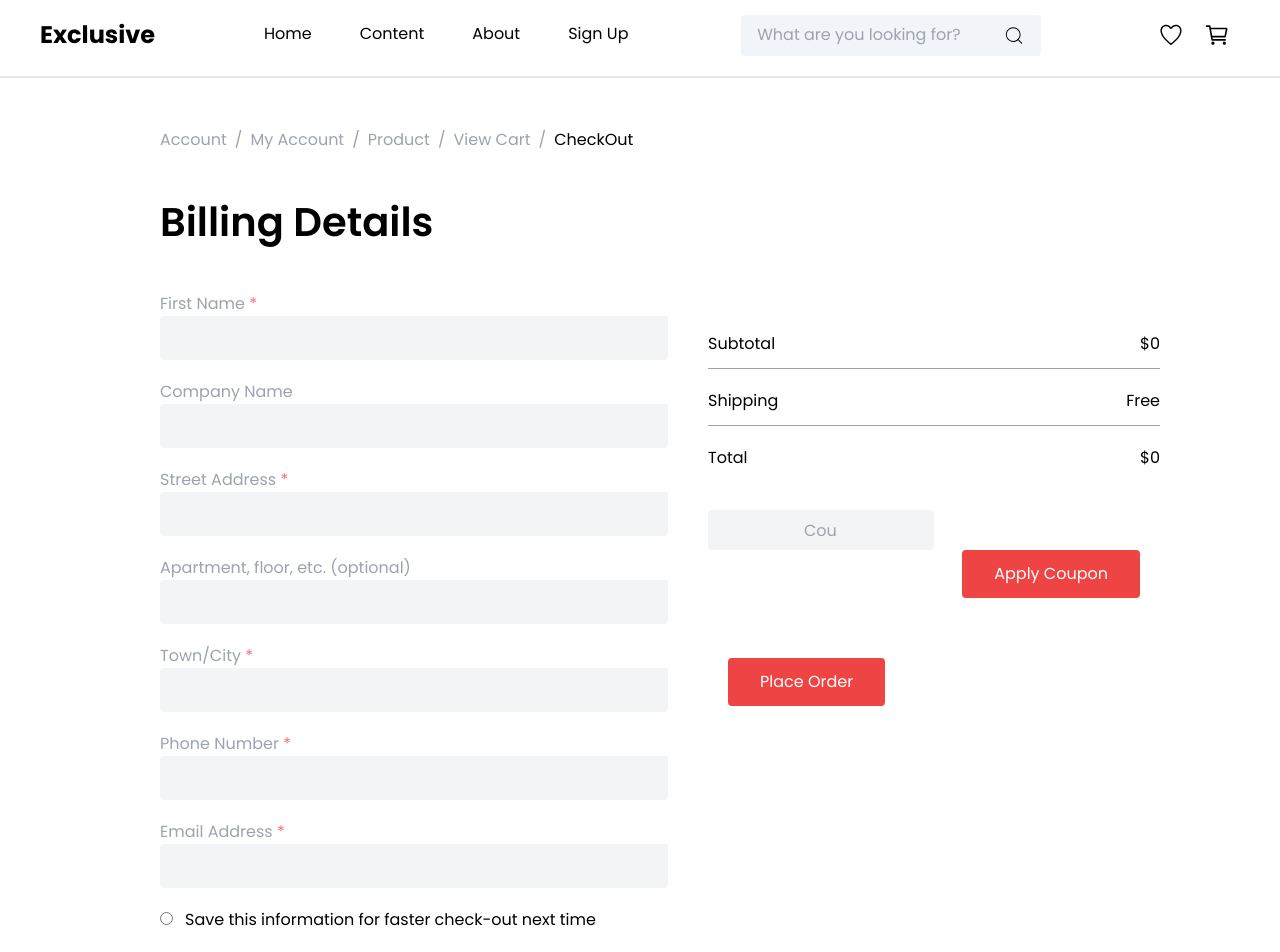
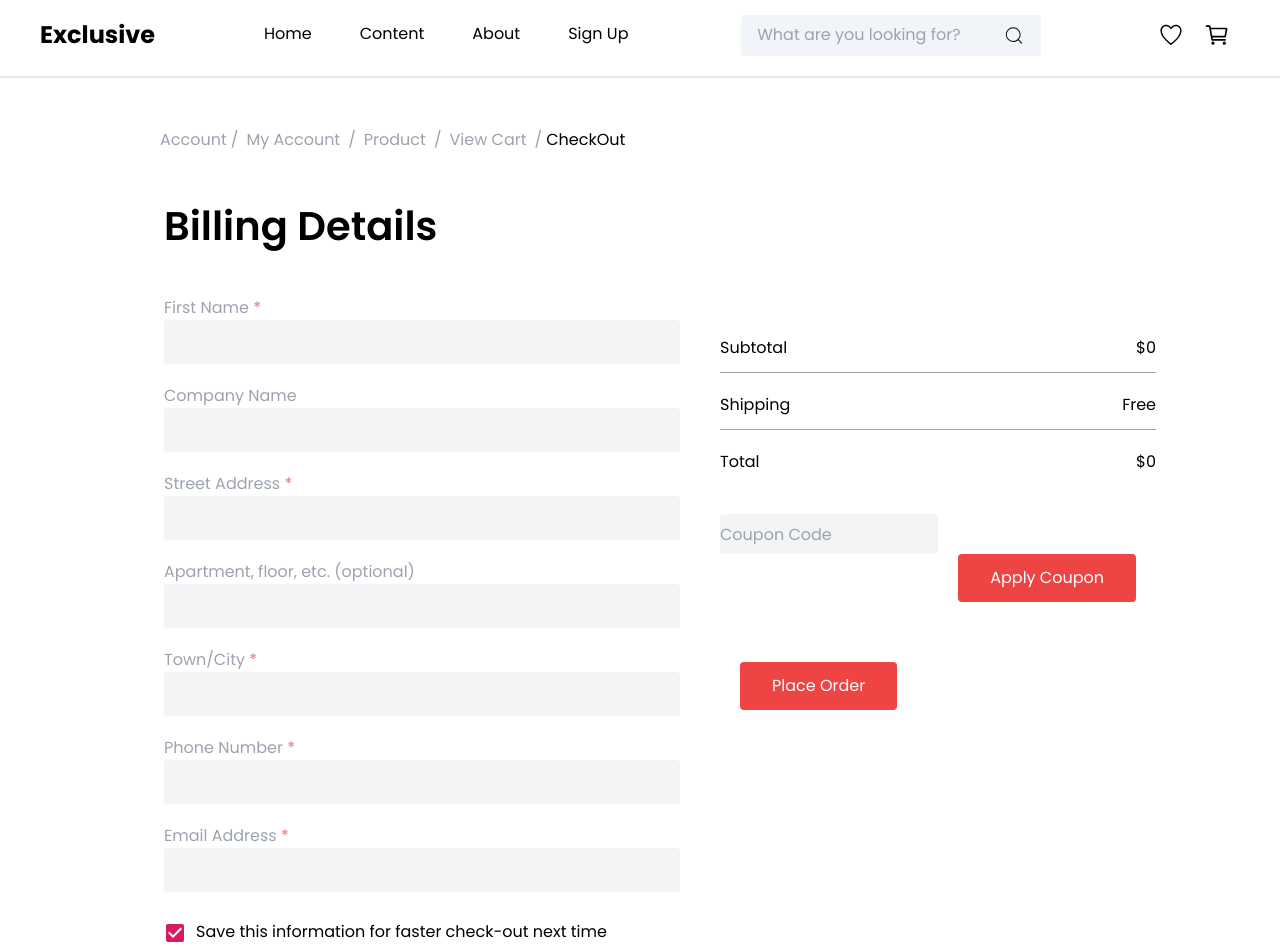
Before and after one commit to ayaosamaramadan/MERN-Ecommerce, a React (Vite) app in the folder client/: page /checkout in a window 1280 px wide. Shown: the part 80-1032 px from the top of the page. Built offline with nearby package versions, Linux system fonts and the light colour scheme; a web font is replaced by a local one.

Commit message:
add Material-UI comp

```diff
--- a/client/package.json
+++ b/client/package.json
@@ -10,12 +10,16 @@
     "preview": "vite preview"
   },
   "dependencies": {
+    "@emotion/react": "^11.14.0",
+    "@emotion/styled": "^11.14.0",
     "@fortawesome/fontawesome-free": "^6.7.2",
     "@fortawesome/fontawesome-svg-core": "^6.7.2",
     "@fortawesome/free-brands-svg-icons": "^6.7.2",
     "@fortawesome/free-regular-svg-icons": "^6.7.2",
     "@fortawesome/free-solid-svg-icons": "^6.7.2",
     "@fortawesome/react-fontawesome": "^0.2.2",
+    "@mui/icons-material": "^6.4.7",
+    "@mui/material": "^6.4.7",
     "@reduxjs/toolkit": "^2.6.0",
     "axios": "^1.8.3",
     "ecomm": "file:",
--- a/client/src/components/About.tsx
+++ b/client/src/components/About.tsx
@@ -9,7 +9,7 @@ const About = () => {
     <>
      <div className="2xl:mt-52 xl:mt-52 lg:mt-52 md:mt-64 2sm:mt-64 sm:mt-64 2xl:ml-40 xl:ml-40 lg:ml-20 md:ml-20 2sm:ml-10 sm:ml-20">
 
-        <span className="text-gray-400">Home / </span>
+       <span className="text-gray-400">Home / </span>
         <span>About</span>
       </div>
 
--- a/client/src/components/Checkout.tsx
+++ b/client/src/components/Checkout.tsx
@@ -1,34 +1,39 @@
 import { useSelector } from "react-redux";
 import { RootState } from "../main";
+import Checkbox from '@mui/material/Checkbox';
+import { pink } from '@mui/material/colors';
 
 const Checkout = () => {
   const checkeditem = useSelector((state: RootState) => state.cartt.items);
+  const label = { inputProps: { 'aria-label': 'Checkbox demo' } };
+
   return (
     <>
-      <div className="mt-52 ml-40 space-x-2 flex">
-        <span className="text-gray-400">Account</span>
-        <span className="text-gray-400">/</span>
-        <span className="text-gray-400">My Account</span>
-        <span className="text-gray-400">/</span>
-        <span className="text-gray-400">Product</span>
-        <span className="text-gray-400">/</span>
-        <span className="text-gray-400">View Cart</span>
-        <span className="text-gray-400">/</span>
+      <div className="2xl:mt-52 xl:mt-52 lg:mt-52 md:mt-64 2sm:mt-64 sm:mt-64 2xl:ml-40 xl:ml-40 lg:ml-20 md:ml-20 2sm:ml-10 sm:ml-20">
+
+       <span className="text-gray-400">Account</span>
+        <span className="p-1 text-gray-400">/</span>
+        <span className="p-1 text-gray-400">My Account</span>
+        <span className="p-1 text-gray-400">/</span>
+        <span className="p-1 text-gray-400">Product</span>
+        <span className="p-1 text-gray-400">/</span>
+        <span className="p-1 text-gray-400">View Cart</span>
+        <span className="p-1 text-gray-400">/</span>
         <span>CheckOut</span>
       </div>
 
-      <div className="block ml-40 mr-20 mt-10 ">
+      <div className="p-1 block ml-4 md:ml-40 mr-4 md:mr-20 mt-10">
         <h1 className="text-[2.5rem] font-semibold pb-10">Billing Details</h1>
 
-        <div className="flex justify-between">
-          <div className="w-[50%]">
+        <div className="flex flex-col md:flex-row justify-between">
+          <div className="w-full md:w-[50%]">
             <div>
               <label className="text-gray-400" htmlFor="fname">
                 First Name <span className="text-red-400"> *</span>
               </label>
             </div>
             <input
-              className="mb-5 bg-gray-100 px-24 rounded py-3 text-gray-700 leading-tight focus:outline-none focus:bg-white focus:border-gray-500"
+              className="mb-5 bg-gray-100 w-full rounded py-3 text-gray-700 leading-tight focus:outline-none focus:bg-white focus:border-gray-500"
               type="text"
               id="fname"
               name="firstname"
@@ -39,7 +44,7 @@ const Checkout = () => {
               </label>
             </div>
             <input
-              className="mb-5 bg-gray-100 px-24 rounded py-3 text-gray-700 leading-tight focus:outline-none focus:bg-white focus:border-gray-500"
+              className="mb-5 bg-gray-100 w-full rounded py-3 text-gray-700 leading-tight focus:outline-none focus:bg-white focus:border-gray-500"
               type="text"
               id="companyName"
               name="companyName"
@@ -50,7 +55,7 @@ const Checkout = () => {
               </label>
             </div>
             <input
-              className="mb-5 bg-gray-100 px-24 rounded py-3 text-gray-700 leading-tight focus:outline-none focus:bg-white focus:border-gray-500"
+              className="mb-5 bg-gray-100 w-full rounded py-3 text-gray-700 leading-tight focus:outline-none focus:bg-white focus:border-gray-500"
               type="text"
               id="street"
               name="street"
@@ -61,7 +66,7 @@ const Checkout = () => {
               </label>
             </div>
             <input
-              className="mb-5 bg-gray-100 px-24 rounded py-3 text-gray-700 leading-tight focus:outline-none focus:bg-white focus:border-gray-500"
+              className="mb-5 bg-gray-100 w-full rounded py-3 text-gray-700 leading-tight focus:outline-none focus:bg-white focus:border-gray-500"
               type="text"
               id="apartment"
               name="apartment"
@@ -72,7 +77,7 @@ const Checkout = () => {
               </label>
             </div>
             <input
-              className="mb-5 bg-gray-100 px-24 rounded py-3 text-gray-700 leading-tight focus:outline-none focus:bg-white focus:border-gray-500"
+              className="mb-5 bg-gray-100 w-full rounded py-3 text-gray-700 leading-tight focus:outline-none focus:bg-white focus:border-gray-500"
               type="text"
               id="town"
               name="town"
@@ -83,7 +88,7 @@ const Checkout = () => {
               </label>
             </div>
             <input
-              className="mb-5 bg-gray-100 px-24 rounded py-3 text-gray-700 leading-tight focus:outline-none focus:bg-white focus:border-gray-500"
+              className="mb-5 bg-gray-100 w-full rounded py-3 text-gray-700 leading-tight focus:outline-none focus:bg-white focus:border-gray-500"
               type="text"
               id="phone"
               name="phone"
@@ -94,28 +99,28 @@ const Checkout = () => {
               </label>
             </div>
             <input
-              className="mb-5 bg-gray-100 px-24 rounded py-3 text-gray-700 leading-tight focus:outline-none focus:bg-white focus:border-gray-500"
+              className="mb-5 bg-gray-100 w-full rounded py-3 text-gray-700 leading-tight focus:outline-none focus:bg-white focus:border-gray-500"
               type="text"
               id="email"
               name="email"
             />
 
-            <div>
-              <input
-                className="rounded-full mr-3"
-                title="radio"
-                type="radio"
-                name="paymentMethod"
-              />
+            <div className="ml-[-10px]">
+              <Checkbox {...label} defaultChecked sx={{
+                color: pink[800],
+                '&.Mui-checked': {
+                  color: pink[600],
+                },
+              }} />
               <label htmlFor="paymentMethod">
                 Save this information for faster check-out next time
               </label>
             </div>
           </div>
 
-          <div>
+          <div className="w-full md:w-[50%]">
             {checkeditem.map((item) => (
-              <div key={item.id} className="w-[88%] ml-9 flex justify-between">
+              <div key={item.id} className="w-full md:w-[88%] ml-0 md:ml-9 flex justify-between">
                 <img
                   src={item.image}
                   alt="product"
@@ -152,20 +157,20 @@ const Checkout = () => {
                 </p>
               </div>
 
-              <div className="w-[100%] flex justify-between mt-10">
+              <div className="w-full flex flex-col md:flex-row justify-between mt-10">
                 <input
-                  className="h-10 w-[50%] bg-gray-100 px-24 rounded py-3 text-gray-700 leading-tight focus:outline-none focus:bg-white focus:border-gray-500"
+                  className="h-10 w-full md:w-[50%] bg-gray-100 rounded py-3 text-gray-700 leading-tight focus:outline-none focus:bg-white focus:border-gray-500"
                   type="text"
                   name=""
                   id=""
                   placeholder="Coupon Code"
                 />
-                <button className="bg-red-500 px-8 rounded m-5 mt-10 text-white py-3 text-center">
+                <button className="bg-red-500 w-full md:w-auto px-8 rounded m-5 mt-10 text-white py-3 text-center">
                   Apply Coupon
                 </button>
               </div>
               <div>
-                <button className="bg-red-500 px-8 rounded m-5 mt-10 text-white py-3 text-center">
+                <button className="bg-red-500 w-full md:w-auto px-8 rounded m-5 mt-10 text-white py-3 text-center">
                   Place Order
                 </button>
               </div>
--- a/client/src/components/Home/Besto.tsx
+++ b/client/src/components/Home/Besto.tsx
@@ -12,7 +12,7 @@ import { IoEyeOutline } from "react-icons/io5";
 import Products from "./Products";
 import { salesProducts } from "../../api/productss";
 import { Productpro } from "../../types/product";
-
+import Button from "@mui/material/Button";
 import Serv from "./Serv";
 import { useDispatch, useSelector } from "react-redux";
 import { addToCart } from "../../reducers/cart";
@@ -84,9 +84,24 @@ const Besto = () => {
         </div>
 
         <div>
-          <button className="mb-5 bg-red-600 hover:bg-red-700 px-8 rounded text-white py-3 text-center mt-24">
+
+            <Button
+            variant="contained"
+            type="submit"
+            sx={{
+              mb: 5,
+              backgroundColor: "#DB4444",
+              "&:hover": { backgroundColor: "#C43D3D" },
+              px: 6,
+              py: 2,
+              mt: 10,
+              color: "#fff",
+              textAlign: "center",
+              borderRadius: "4px",
+            }}
+            >
             View All
-          </button>
+            </Button>
         </div>
       </div>
 
@@ -201,13 +216,22 @@ const Besto = () => {
 
       <div className="text-center mt-14">
 
-        <Link to="./Allproducts">
-        <button
-          type="submit"
-          className="bg-red-600 hover:bg-red-700 px-8 rounded text-white py-3 text-center"
+      <Link
+          to="./Allproducts"
+          onClick={() => window.scrollTo({ top: 0, behavior: "smooth" })}
         >
-          View All Products
-        </button>
+          <Button
+        variant="contained"
+        type="submit"
+        sx={{
+          backgroundColor: "#DB4444",
+          padding: "12px",
+          paddingX: "25px",
+          color: "#fff",
+        }}
+          >
+        View All Products
+          </Button>
         </Link>
       </div>
 
--- a/client/src/components/Home/Header.tsx
+++ b/client/src/components/Home/Header.tsx
@@ -1,6 +1,7 @@
 // import { useEffect, useState } from "react";
 import { FaChevronRight } from "react-icons/fa";
 import { GoDotFill } from "react-icons/go";
+// import Button from '@mui/material/Button';
 
 const Header = () => {
   return (
@@ -52,6 +53,8 @@ const Header = () => {
                 </li>
               </ul>
             </div>
+
+
           </div>
         </div>
       </div>
--- a/client/tailwind.config.js
+++ b/client/tailwind.config.js
@@ -1,7 +1,11 @@
 export default {
   content: ["./index.html", "./src/**/*.{js,ts,jsx,tsx}"],
   theme: {
-    extend: {},
+    extend: {
+      colors: {
+        redbtn: 'red-500',
+      },
+    },
     screens: {
       '2sm': "320px",
       'sm': "375px",
```
Also changed, not shown: client/src/components/Home/Sales.tsx (+21 -13 lines), 1 other file (tests, documents, lock files or other folders).
